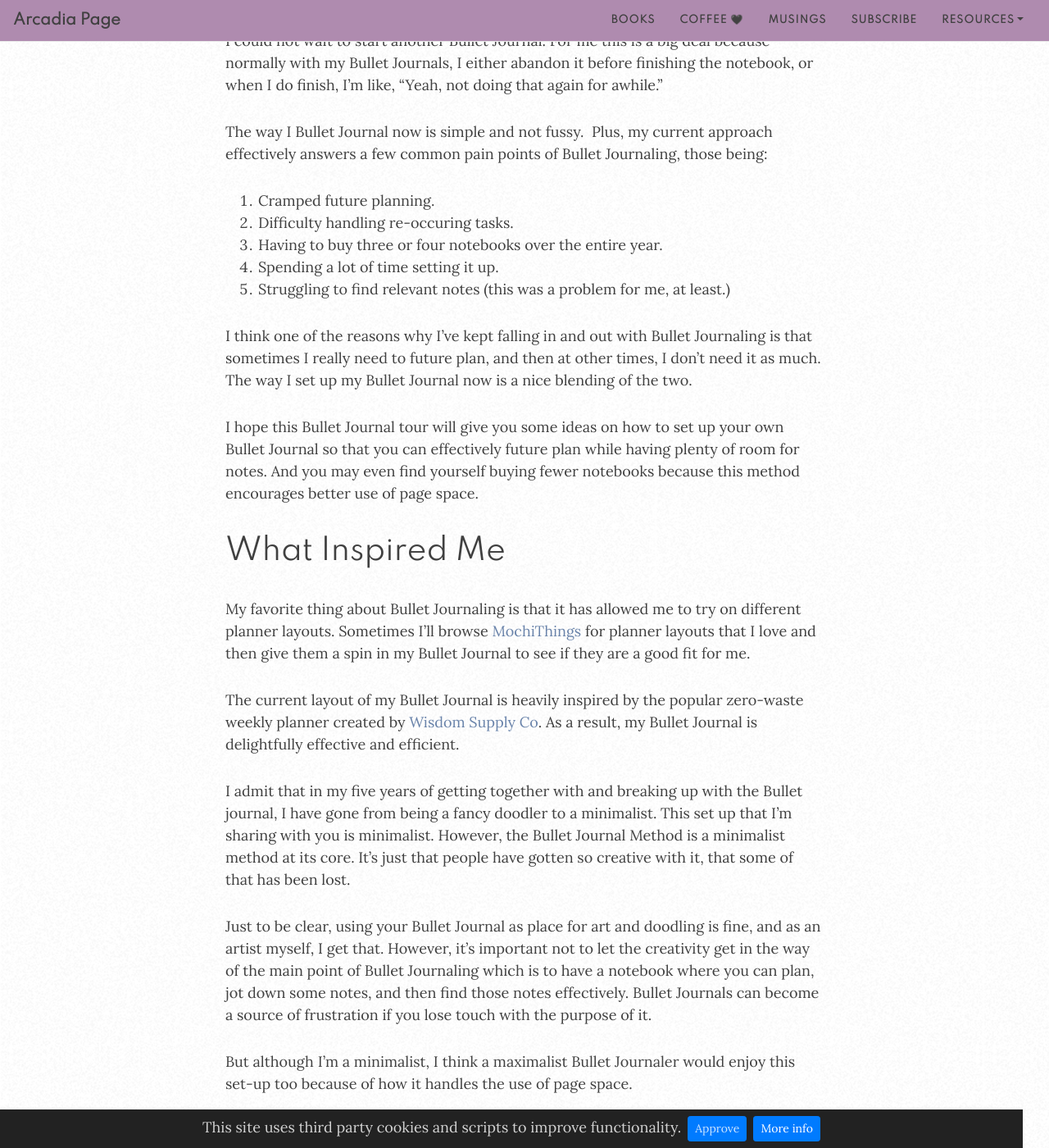
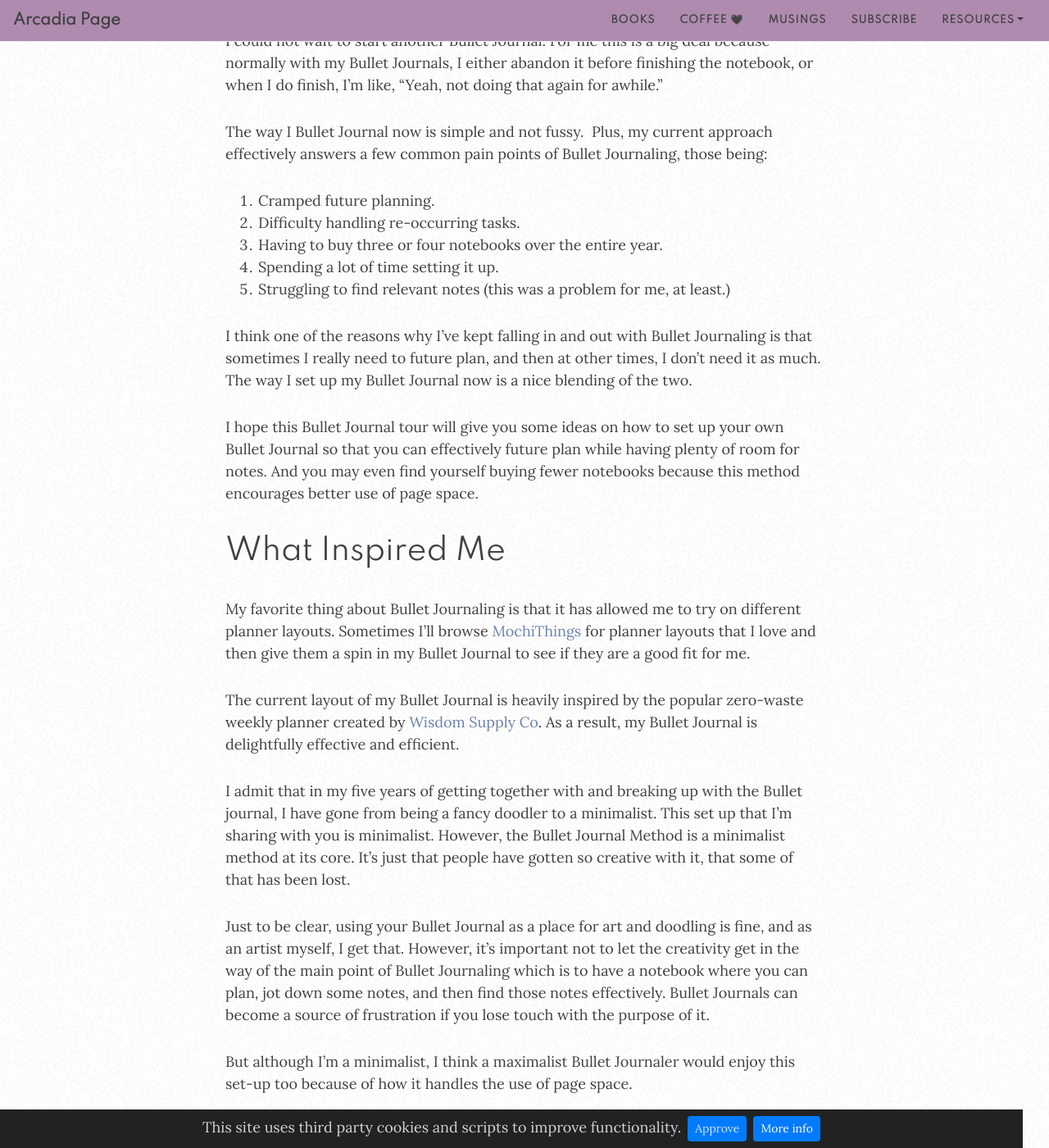
Before and after one commit to arcadiapage/arcadiapage.github.io, a Jekyll site: the page built from _posts/2021-10-27-i-totally-revamped-my-bullet-journal-here-s-what-i-did-to-make-it-better.md, in a window 1280 px wide and 1400 px high, scrolled down 672 px. Shown: the whole window at 82% size. Built offline with Jekyll 4.4.1, drawn with Linux system fonts in a browser that asks for light colours; nearby versions of some CDN libraries; comment, search, counter and statistics services are not loaded; some of the changed text lies outside the part shown.

Commit message:
Update from Forestry.io arcadiapage updated _posts/2021-10-27-i-totally-revamped-my-bullet-journal-here-s-what-i-did-to-make-it-better.md

```diff
--- a/_posts/2021-10-27-i-totally-revamped-my-bullet-journal-here-s-what-i-did-to-make-it-better.md
+++ b/_posts/2021-10-27-i-totally-revamped-my-bullet-journal-here-s-what-i-did-to-make-it-better.md
@@ -14,7 +14,7 @@
 The way I Bullet Journal now is simple and not fussy.  Plus, my current approach effectively answers a few common pain points of Bullet Journaling, those being:
 
 1. Cramped future planning.
-2. Difficulty handling re-occuring tasks.
+2. Difficulty handling re-occurring tasks.
 3. Having to buy three or four notebooks over the entire year.
 4. Spending a lot of time setting it up.
 5. Struggling to find relevant notes (this was a problem for me, at least.)
@@ -31,7 +31,7 @@
 
 I admit that in my five years of getting together with and breaking up with the Bullet journal, I have gone from being a fancy doodler to a minimalist. This set up that I'm sharing with you is minimalist. However, the Bullet Journal Method is a minimalist method at its core. It's just that people have gotten so creative with it, that some of that has been lost.
 
-Just to be clear, using your Bullet Journal as place for art and doodling is fine, and as an artist myself, I get that. However, it's important not to let the creativity get in the way of the main point of Bullet Journaling which is to have a notebook where you can plan, jot down some notes, and then find those notes effectively. Bullet Journals can become a source of frustration if you lose touch with the purpose of it.
+Just to be clear, using your Bullet Journal as a place for art and doodling is fine, and as an artist myself, I get that. However, it's important not to let the creativity get in the way of the main point of Bullet Journaling which is to have a notebook where you can plan, jot down some notes, and then find those notes effectively. Bullet Journals can become a source of frustration if you lose touch with the purpose of it.
 
 But although I'm a minimalist, I think a maximalist Bullet Journaler would enjoy this set-up too because of how it handles the use of page space.
 
@@ -47,11 +47,11 @@
 
 However, I do use special bullets for projects and repetitive tasks.
 
-**For projects** I draw a bullet with a square around it. Tasks that are vague, require multiple steps or take a lot of time are projects. "Write a book" or "Clean out the garage" are projects. Things like "Call mom" or "Sweep the floor" are tasks.
+**For projects,** I draw a bullet with a square around it. Tasks that are vague, require multiple steps or take a lot of time are projects. "Write a book" or "Clean out the garage" are projects. Things like "Call mom" or "Sweep the floor" are tasks.
 
 Drawing squares around project tasks helps me see at a glance what can be done quickly, and what will require some extra steps.
 
-**For re-occuring tasks**, I draw a circle around the bullet. This let's me know that this task will need to be rewritten on my calendar once I complete it.
+**For re-occurring tasks**, I draw a circle around the bullet. This lets me know that this task will need to be rewritten on my calendar once I complete it.
 
 ## **Signifiers**
 
```
Also changed, not shown: other parts of _posts/2021-10-27-i-totally-revamped-my-bullet-journal-here-s-what-i-did-to-make-it-better.md (+1 -1 lines).
